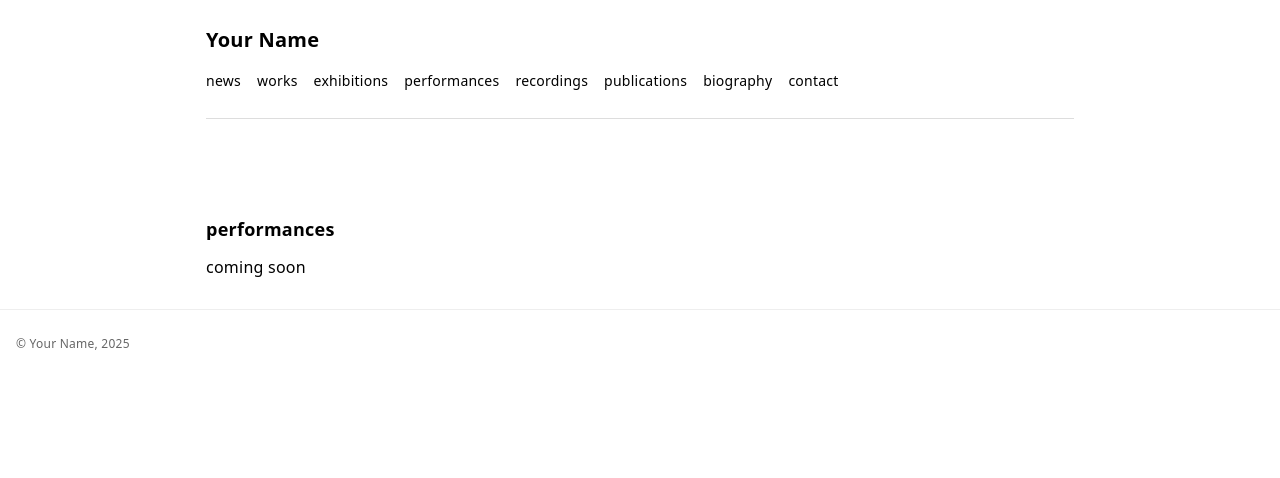
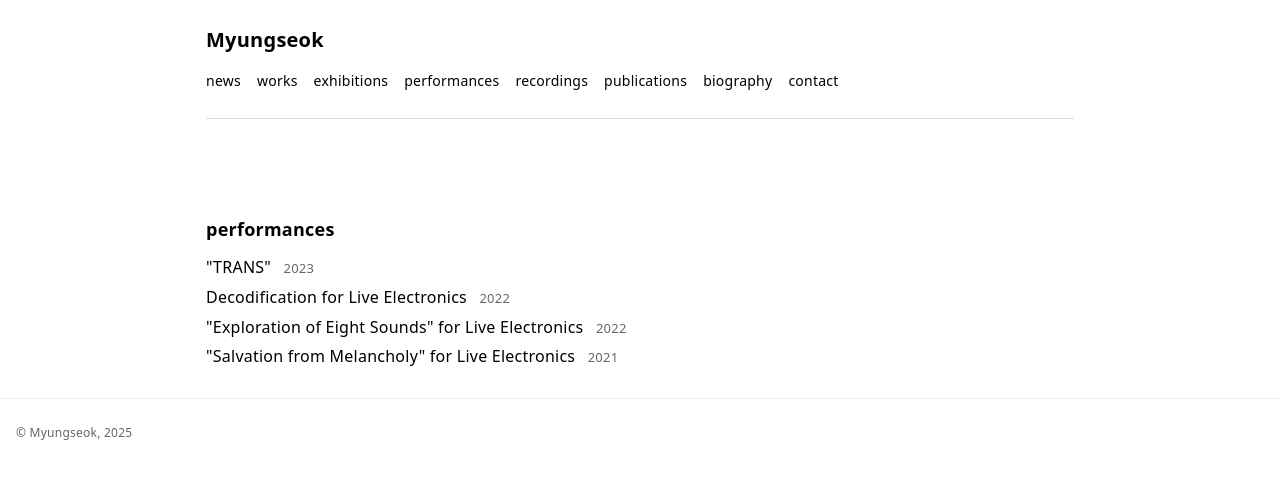
Before and after one commit to hearenzo/hearenzo.github.io, a plain HTML site: page performances/index.html in a window 1280 px wide. Drawn offline with Linux system fonts and the light colour scheme.

Commit message:
Add files via upload

```diff
--- a/performances/index.html
+++ b/performances/index.html
@@ -1,14 +1,15 @@
 <!doctype html>
-<html lang="ko">
+<html lang="en">
 <head>
   <meta charset="utf-8" />
   <meta name="viewport" content="width=device-width, initial-scale=1" />
-  <title>Your Name — performances</title>
+  <title>Myungseok — performances</title>
+  <meta name="description" content="Myungseok — minimalist portfolio. News, works, exhibitions, performances, recordings, publications, biography, contact." />
   <link rel="stylesheet" href="../assets/css/styles.css" />
 </head>
 <body>
   <header class="container">
-    <h1><a href="/">Your Name</a></h1>
+    <h1><a href="/">Myungseok</a></h1>
     <nav>
       <ul>
         <li><a href="/">news</a></li>
@@ -24,9 +25,14 @@
     <hr />
   </header>
   <main class="container">
-    <h2>performances</h2>
-<ul class='list'><li>coming soon</li></ul>
+  <h2>performances</h2>
+<ul class='list'>
+<li><a href="/works/trans-2023.html">&quot;TRANS&quot;</a> <span class="meta">2023</span></li>
+<li><a href="/works/decodification-live-2022.html">Decodification for Live Electronics</a> <span class="meta">2022</span></li>
+<li><a href="/works/exploration-eight-sounds-2022.html">&quot;Exploration of Eight Sounds&quot; for Live Electronics</a> <span class="meta">2022</span></li>
+<li><a href="/works/salvation-from-melancholy-2021.html">&quot;Salvation from Melancholy&quot; for Live Electronics</a> <span class="meta">2021</span></li>
+</ul>
   </main>
-  <footer class="footer">© Your Name, 2025</footer>
+  <footer class="footer">© Myungseok, 2025</footer>
 </body>
 </html>
```
